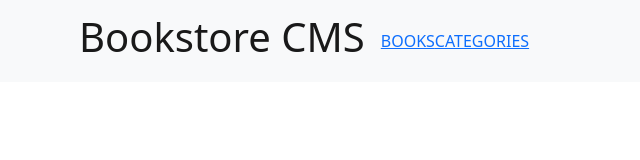
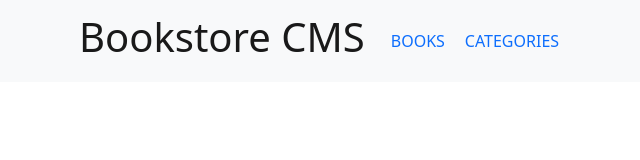
Before and after one commit to Ntwali-Josue/bookstore, a React (Create React App) app: page / in a window 1280 px wide. Shown: the top 160 px of the page, without its empty margins (3-643 px from the left). Built offline with nearby package versions, Linux system fonts and the light colour scheme.

Commit message:
Add styles for nav links

```diff
--- a/src/App.css
+++ b/src/App.css
@@ -1,4 +1,20 @@
-.App {
+.app {
   margin: 0;
-  padding: 0;
 }
+
+.nav-links a {
+  text-decoration: none;
+  text-align: center;
+  margin: 0 10px;
+}
+
+/* Books */
+
+.book-btn {
+  margin: 5px 0;
+  padding: 0 15px;
+  background-color: white;
+  color: #4386bf;
+  border: none;
+  border-left: solid 1px #e8e8e8;
+}
```
